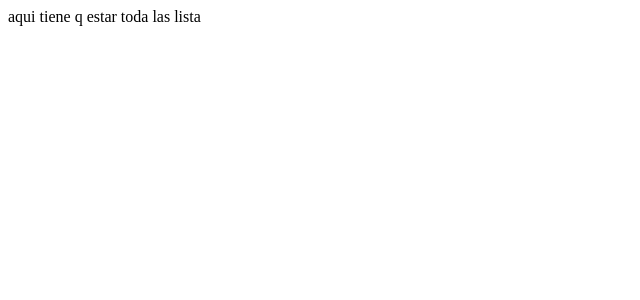
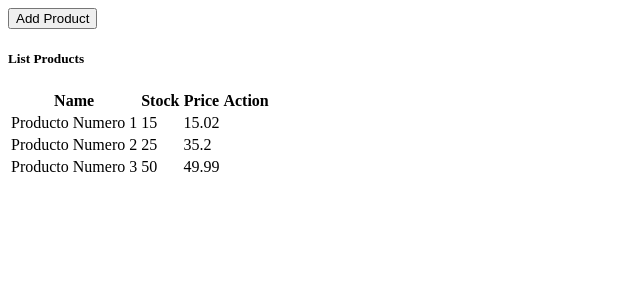
Before and after one commit to lorocopey-ocs/SimpleInventoryChallenge, a PHP site: page / in a window 1280 px wide. Shown: the top 300 px of the page, without its empty margins (0-640 px from the left). Run offline with PHP 8.4, Linux system fonts and the light colour scheme.

Commit message:
feat: mostrando datos del arreglo en la vista de index

```diff
--- a/app/Controllers/Controller.php
+++ b/app/Controllers/Controller.php
@@ -4,5 +4,18 @@
 
 class Controller
 {
+    public function view(string $route, array $params = [])
+    {
+        extract($params, EXTR_OVERWRITE);
 
+        $route = str_replace('.','/', $route);
+        $path = "../resources/views/{$route}.php";
+        if (file_exists($path)){
+            ob_start();
+            include $path;
+            return ob_get_clean();
+        }
+
+        return "File not exist";
+    }
 }
--- a/app/Controllers/ProductController.php
+++ b/app/Controllers/ProductController.php
@@ -14,10 +14,16 @@ class ProductController extends Controller
 
     public function index()
     {
-        return $this->productService->lists();
+        $products = $this->productService->lists();
+        return $this->view(route: 'product.index', params: ["products" => $products]);
     }
 
     public function create()
+    {
+        return $this->view(route: 'product.create');
+    }
+
+    public function store()
     {
 
     }
--- a/app/Services/ProductService.php
+++ b/app/Services/ProductService.php
@@ -3,9 +3,33 @@ namespace App\Services;
 
 class ProductService
 {
-    public function lists()
+    public static array $products = [
+        [
+            "id"    => '00abc',
+            "name"  => 'Producto Numero 1',
+            "stock" => 15,
+            "price" => 15.02
+        ],
+        [
+            "id"    => '01abc',
+            "name"  => 'Producto Numero 2',
+            "stock" => 25,
+            "price" => 35.20
+        ],
+        [
+            "id"    => '02abc',
+            "name"  => 'Producto Numero 3',
+            "stock" => 50,
+            "price" => 49.99
+        ]
+    ];
+
+    /**
+     * @return array send all the products registered
+    */
+    public function lists(): array
     {
-        return 'aqui tiene q estar toda las lista';
+        return self::$products;
     }
 
     /**
@@ -24,11 +48,12 @@ class ProductService
      * @return array return the data of product include your id
      */
 
-    public function add(array $product): array
+    public function add(array &$product): array
     {
-        $product->id = uniqid('', true);
+        $product['id'] = uniqid('', true);
+        self::$products[] = $product;
 
-        return [];
+        return self::$products;
     }
 
     public function delete(string $id)
--- /dev/null
+++ b/resources/views/product/index.php
@@ -0,0 +1,33 @@
+<!doctype html>
+<html lang="en">
+<head>
+    <meta charset="UTF-8">
+    <meta http-equiv="X-UA-Compatible" content="ie=edge">
+    <meta name="viewport"
+          content="width=device-width, user-scalable=no, initial-scale=1.0, maximum-scale=1.0, minimum-scale=1.0">
+    <title>Create Product</title>
+</head>
+<body>
+<div>
+    <button>Add Product</button>
+    <h5>List Products</h5>
+    <table>
+        <thead>
+        <th>Name</th>
+        <th>Stock</th>
+        <th>Price</th>
+        <th>Action</th>
+        </thead>
+        <tbody>
+        <?php foreach ($products as $product): ?>
+        <tr>
+            <td><?= $product['name'] ?></td>
+            <td><?= $product['stock'] ?></td>
+            <td><?= $product['price'] ?></td>
+        </tr>
+        <?php endforeach; ?>
+        </tbody>
+    </table>
+</div>
+</body>
+</html>
--- a/route/web.php
+++ b/route/web.php
@@ -7,6 +7,8 @@ use App\Controllers\ProductController;
 Route::get('/', [ProductController::class, 'index']);
 
 Route::get('/product', [ProductController::class, 'index']);
+Route::get('/product/create', [ProductController::class, 'create']);
+Route::post('/product/store', [ProductController::class, 'store']);
 
 Route::get('/product/:slug', function ($slug) {
     echo 'product: '.$slug;
```
Also changed, not shown: resource/view/product/create.php (deleted, +0 -13 lines), resource/view/product/index.php (deleted, +0 -13 lines), resources/views/product/create.php (added, +25 -0 lines).
